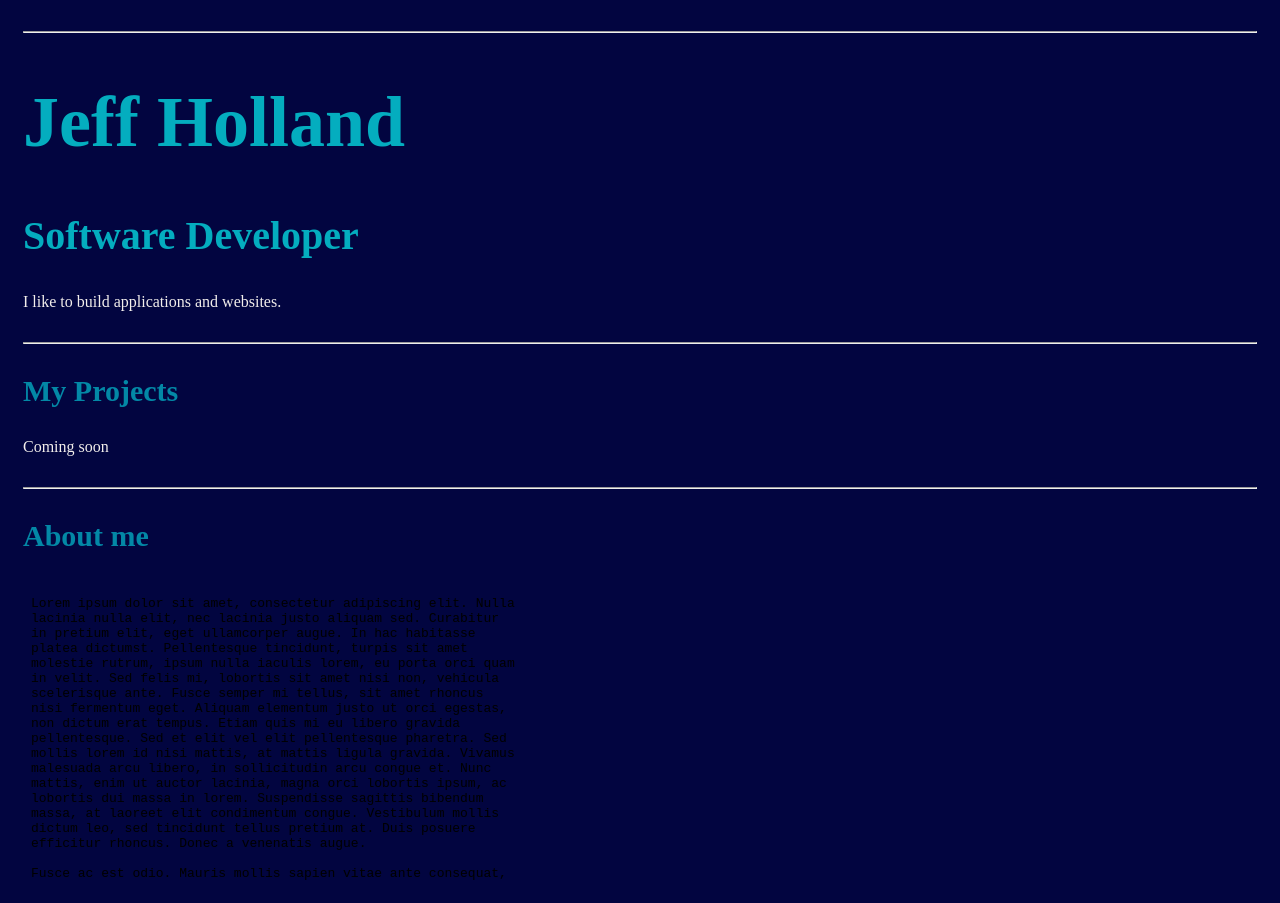
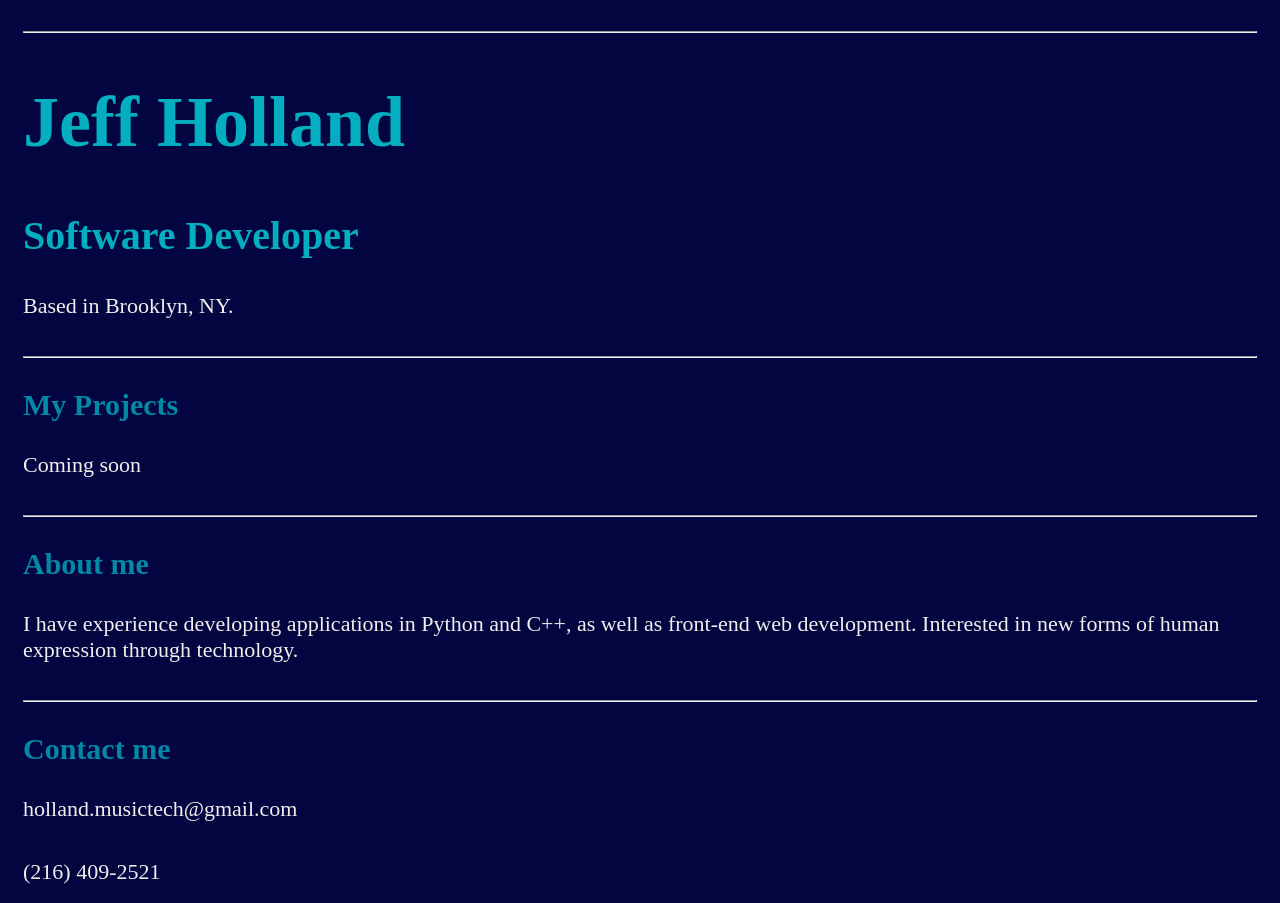
Before and after one commit to jeffholland/Portfolio, a plain HTML site: page index.html in a window 1280 px wide. Shown: the top 903 px of the page. Drawn offline with Linux system fonts and the light colour scheme; a web font is replaced by a local one.

Commit message:
Changed the About section and header.

```diff
--- a/index.html
+++ b/index.html
@@ -20,7 +20,7 @@
         <hr/>
         <h1>Jeff Holland</h1>
         <h2>Software Developer</h2>
-        <p>I like to build applications and websites.</p>
+        <p>Based in Brooklyn, NY.</p>
         <hr/>
     </div>
 
@@ -31,9 +31,9 @@
 
     <!-- ABOUT -->
     <h3>About me</h3>
-    <object data="text.txt" type="text/plain" width="500" style="height: 300px">
-        <a href="text.txt">No Support?</a>
-    </object>
+    <p>I have experience developing applications in Python and C++, as well as front-end web development.
+        Interested in new forms of human expression through technology.
+    </p>
     <hr/>
 
     <!-- CONTACT -->
--- a/style.css
+++ b/style.css
@@ -27,6 +27,7 @@ h3{
 
 p{
     padding-bottom:15px;
+    font-size: 22px;
 }
 
 object{
```
